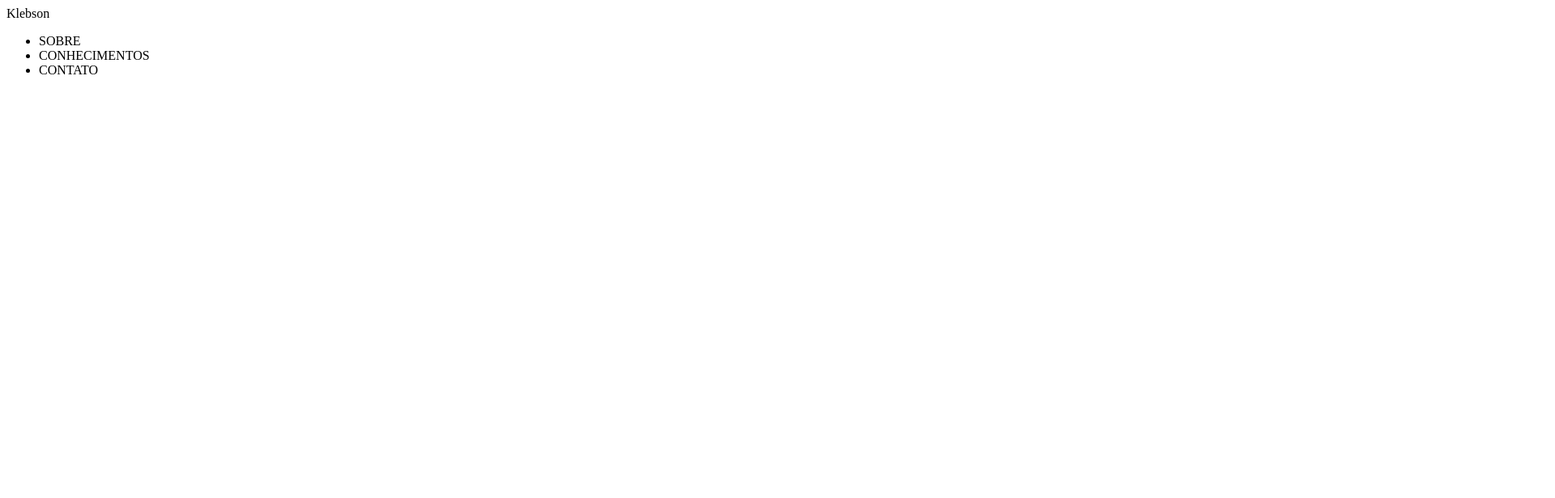
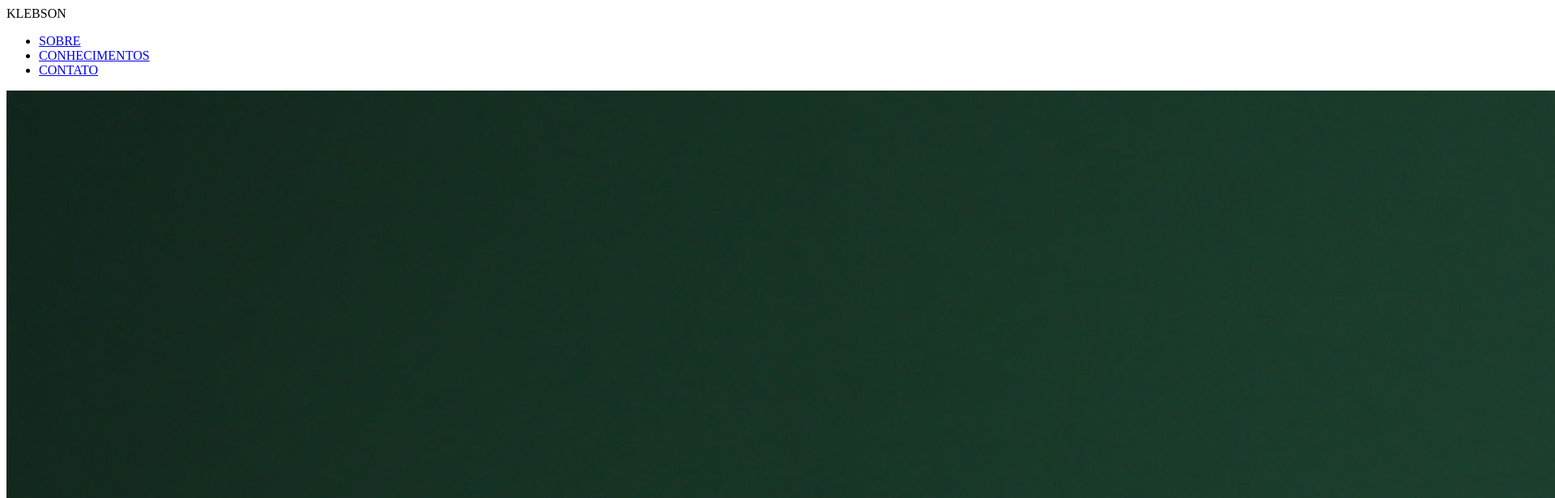
Before and after one commit to klebsonoliveirarodrigues/portfolio_klebson_html, a plain HTML site: page index.html in a window 1280 px wide. Shown: the top 616 px of the page at 81% size, 1920 px wide, since content can reach past the window. Drawn offline with Linux system fonts and the light colour scheme.

Commit message:
Criação do projeto portifólio

```diff
--- a/index.html
+++ b/index.html
@@ -7,17 +7,41 @@
   <title>Klebson</title>
 </head>
 <body>
-  <header>
-    <div>
-      Klebson
+  <!-- Esses comentários é pre eu aprender e lembrar o que estou fazendo-->
+
+
+  <!-- ===========Header============-->
+  <header id="header">
+    <div class="logo">
+      KLEBSON
     </div>
     <nav>
       <ul>
-        <li>SOBRE</li>
-        <li>CONHECIMENTOS</li>
-        <li>CONTATO</li>
+        <li>
+          <a href="#">SOBRE</a>
+        </li>
+        <li>
+          <a href="#">CONHECIMENTOS</a>
+        </li>
+        <li>
+          <a href="#">CONTATO</a>
+        </li>
       </ul>
     </nav>
   </header>
+  <sectioon>
+    <div class="img">
+      <img src="img/IMG_8784.jpg" alt="Foto Klebson com os braços cruzados e com camisa polo floral azul">
+    </div>
+  </sectioon>
+  <sectioon>
+
+  </sectioon>
+  <sectioon>
+
+  </sectioon>
+  <sectioon>
+
+  </sectioon>
 </body>
 </html>
```
Also changed, not shown: img/IMG_8784.jpg (added), 2 other files.
